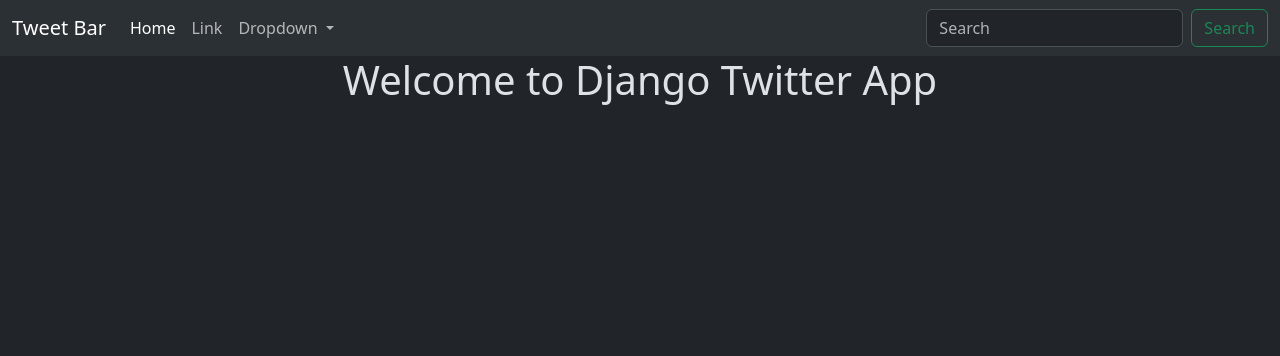
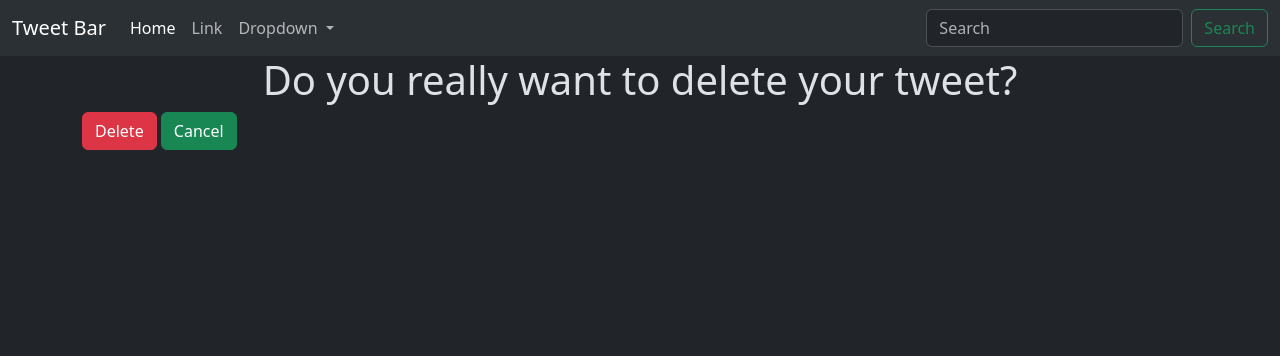
Before and after one commit to sushanthnandeti/Django_Tweet_App, a Django app: template tweetapp/tweet/templates/tweet_confirm_delete.html in a window 1280 px wide. Shown: the top 356 px of the page. Run offline with Django 3.2, Linux system fonts and the light colour scheme; the template is opened without the code that fills it, so the values that code supplies are empty.

Commit message:
Tweet edit and delete features added

```diff
--- a/tweetapp/tweet/templates/tweet_confirm_delete.html
+++ b/tweetapp/tweet/templates/tweet_confirm_delete.html
@@ -8,6 +8,13 @@
 
 {% block content %}
 
-    <h1 class="text-center"> Welcome to Django Twitter App</h1>
+    <h1 class="text-center"> Do you really want to delete your tweet?</h1>
+    <form method="post">
+        {% csrf_token%}
+        <button class=" btn btn-danger">
+            Delete
+        </button>
+        <a class="btn btn-success" href=" {% url 'tweet_list' %}"> Cancel</a>
+    </form>
 
 {% endblock %}
--- a/tweetapp/tweet/views.py
+++ b/tweetapp/tweet/views.py
@@ -1,7 +1,7 @@
 from django.shortcuts import render
 from .models import Tweet
 from .forms import TweetForm
-from django.shortcuts import get_list_or_404, redirect
+from django.shortcuts import get_object_or_404, redirect
 
 # Create your views here.
 
@@ -28,7 +28,7 @@
 
 def tweet_edit(request, tweet_id):
 
-    tweet = get_list_or_404(Tweet, pk=tweet_id, user = request.user)
+    tweet = get_object_or_404(Tweet, pk=tweet_id, user = request.user)
     if request.method == 'POST':
         form = TweetForm(request.POST, request.FILES, instance= tweet)
         if form.is_valid():
@@ -42,7 +42,7 @@
 
 
 def tweet_delete(request, tweet_id):
-    tweet = get_list_or_404(Tweet, pk=tweet_id, user = request.user)
+    tweet = get_object_or_404(Tweet, pk=tweet_id, user = request.user)
 
     if request.method == 'POST':
         tweet.delete()
```
Also changed, not shown: tweetapp/db.sqlite3.
